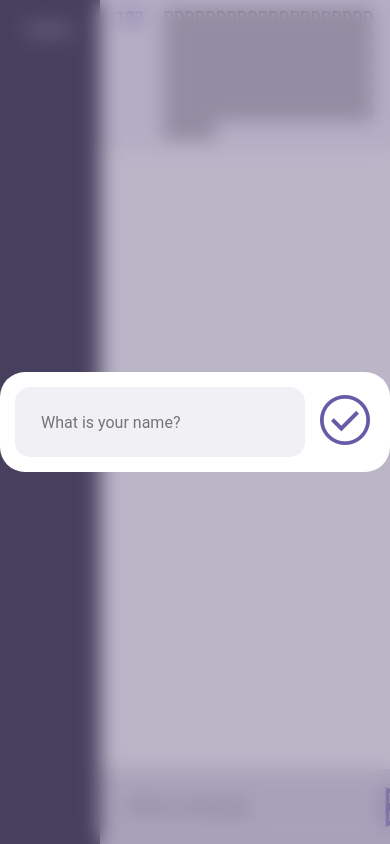
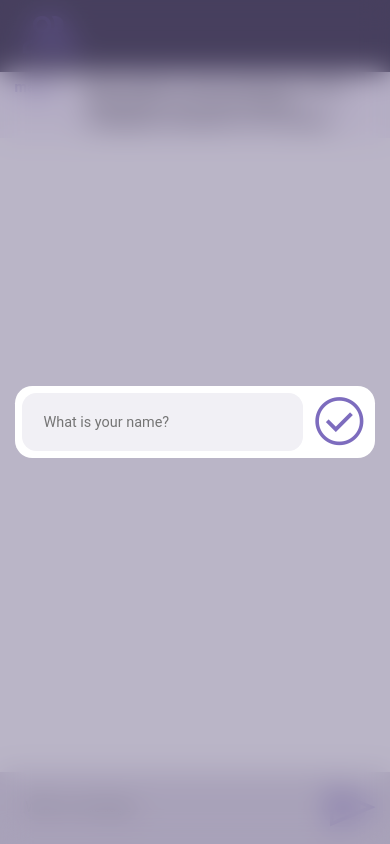
Before and after one commit to safym/hello, a website: page index.html in a window 390 px wide. Drawn offline with nearby package versions, Linux system fonts and the light colour scheme; no server answers.

Commit message:
сделала адаптацию под мобильный экран

```diff
--- a/index.html
+++ b/index.html
@@ -7,27 +7,15 @@
     href="https://fonts.googleapis.com/css2?family=Material+Symbols+Outlined:opsz,wght,FILL,GRAD@20..48,100..700,0..1,-50..200" />
   <link rel="stylesheet"
     href="https://fonts.googleapis.com/css2?family=Material+Symbols+Outlined:opsz,wght,FILL,GRAD@20..48,100..700,0..1,-50..200" />
+  <link rel="stylesheet"
+    href="https://fonts.googleapis.com/css2?family=Material+Symbols+Outlined:opsz,wght,FILL,GRAD@20..48,100..700,0..1,-50..200" />
 
   <link rel="stylesheet" href="style.css" />
-
-  <style>
-    .material-symbols-outlined {
-      font-variation-settings: "FILL" 0, "wght" 400, "GRAD" 0, "opsz" 48;
-    }
-
-    .material-symbols-outlined {
-      font-variation-settings:
-        'FILL' 0,
-        'wght' 400,
-        'GRAD' 0,
-        'opsz' 48
-    }
-  </style>
 </head>
 
 <body>
+
   <div id="loginWrapper">
-
     <form id="formLogin">
       <input id="inputLogin" autocomplete="off" placeholder="What is your name?" />
       <button id="login" type="submit">
@@ -36,9 +24,16 @@
         </span>
       </button>
     </form>
+  </div>
 
+  <div id="header">
+    <button id="buttonListUsers">
+      <span class="material-symbols-outlined">
+        group
+      </span>
+    </button>
   </div>
-  <div class="header"></div>
+
   <div id="wrapper">
     <div id="listUsers">
       <p class="labelOnline">Online:</p>
@@ -47,15 +42,14 @@
     <div id="chat">
       <ul id="messages">
         <li class="itemMessage">
-          <p class="userNameMessage">123</p>
+          <p class="userNameMessage">mayya</p>
           <p class="textMessage">
-            DDDDDDDDDDDDDDDDDDDDDDDDDDDDDDDDDDDDDDDDDDDDDDDDDDDDDDDDDDDDDDDDDDDDDDDDDDDDDDDDDDDDDDDDDDDDDDDDDDDDDDDDDDDDDDDDDDDDDDDDDDDDD
+            Всем привет в этом скромном чатике! Логиньтесь как хотите, пишите сообщения, смотрите кто в онлайне...
           </p>
         </li>
-
       </ul>
       <form id="formMessage" action="">
-        <input id="inputMessage" autocomplete="off"  placeholder="Write a message..."/>
+        <input id="inputMessage" autocomplete="off" placeholder="Write a message..." />
         <button><span class="material-symbols-outlined"> send </span></button>
       </form>
     </div>
--- a/public/index-client.js
+++ b/public/index-client.js
@@ -6,12 +6,27 @@ var loginWrapper = document.getElementById("loginWrapper");
 var formLogin = document.getElementById("formLogin");
 var inputLogin = document.getElementById("inputLogin");
 
-
 var messages = document.getElementById("messages");
 var formMessage = document.getElementById("formMessage");
 var input = document.getElementById("inputMessage");
 
+var buttonListUsers = document.getElementById("buttonListUsers");
+var listUsers = document.getElementById("listUsers");
+var chat = document.getElementById("chat");
+
 var userName;
+
+buttonListUsers.addEventListener("click", function () {
+    if (buttonListUsers.classList.contains("active") && (window.innerWidth <= 980)) {
+        buttonListUsers.classList.remove("active")
+        chat.style.display = "flex";
+        listUsers.style.display = "none";
+    } else {
+        buttonListUsers.classList.add("active")
+        chat.style.display = "none";
+        listUsers.style.display = "block";
+    }
+});
 
 formLogin.addEventListener("submit", function (e) {
     e.preventDefault();
--- a/public/style.css
+++ b/public/style.css
@@ -1,7 +1,8 @@
 :root {
   --sidebar-color: #413D51;
   --light-color: #f1f0f5;
-  --accent-color: #695aa7;
+  --accent-color: #7d6cbe;
+  --message-color2: #f6f3fb;
 
 }
 
@@ -13,12 +14,13 @@
 
 body,
 p,
-#messages,
 #connection {
   margin: 0;
 }
 
 input {
+  flex-grow: 1;
+  border: none;
   padding: 1.5rem;
 }
 
@@ -26,14 +28,31 @@ input:focus {
   outline: none;
 }
 
-.material-symbols-outlined {
-  font-variation-settings:
-    'FILL' 0,
-    'wght' 400,
-    'GRAD' 0,
-    'opsz' 48;
-  color: var(--accent-color);
-  font-size: 60px;
+button {
+  background: none;
+  border: none;
+  outline: none;
+}
+
+ul {
+  list-style: none;
+  padding: 0;
+}
+
+#header{
+  display: none;
+  width: 100vw;
+  height: 5rem;
+
+  position: fixed;
+  top: 0;
+  z-index: 1;
+
+  background-color: var(--sidebar-color);
+}
+
+#buttonListUsers {
+  margin-left: 1rem;
 }
 
 #wrapper {
@@ -44,7 +63,7 @@ input:focus {
 
 .labelOnline {
   text-align: center;
-  margin-bottom: 20px;
+  margin-bottom: 2rem;
 }
 
 #listUsers {
@@ -56,16 +75,10 @@ input:focus {
   left: 0;
   bottom: 0;
 
-  min-width: 100px;
   width: 20%;
   height: 100vh;
 
-  padding: 20px;
-}
-
-#connection {
-  list-style: none;
-  padding: 0;
+  padding: 1.5rem;
 }
 
 .itemUser {
@@ -73,7 +86,7 @@ input:focus {
   align-items: center;
   flex-direction: row;
 
-  margin-bottom: 10px;
+  margin-bottom: 1rem;
 }
 
 .iconUser {
@@ -84,17 +97,17 @@ input:focus {
   background-color: var(--light-color);
   color: var(--sidebar-color);
   border-radius: 50%;
-  font-size: 30px;
+  font-size: 1.5rem;
 
   margin-top: 0;
   margin-bottom: 0;
-  margin-right: 20px;
+  margin-right: 1rem;
   margin-left: 0;
 
-  min-width: 50px;
-  min-height: 50px;
-  width: 50px;
-  height: 50px;
+  min-width: 3.5rem;
+  min-height: 3.5rem;
+  width: 3.5rem;
+  height: 3.5rem;
 }
 
 .labelUser {
@@ -115,16 +128,15 @@ input:focus {
 
   padding: 0.25rem;
   background: rgba(61, 40, 104, 0.15);
-  backdrop-filter: blur(10px);
+  backdrop-filter: blur(1rem);
 
   position: fixed;
   bottom: 0;
   width: 83%;
+  height: 5rem;
 }
 
 #inputMessage {
-  flex-grow: 1;
-  border: none;
   background: none;
 }
 
@@ -132,16 +144,14 @@ input:focus {
   display: flex;
   align-items: center;
   justify-content: center;
-
-  background: none;
-  border: none;
-  outline: none;
   color: var(--light-color);
 }
 
 #messages {
-  list-style-type: none;
-  padding: 0;
+  margin-top: 0;
+  margin-bottom: 5rem;
+  margin-left: 0;
+  margin-right: 0;
 }
 
 #messages>li {
@@ -149,7 +159,7 @@ input:focus {
 }
 
 #messages>li:nth-child(odd) {
-  background: #f6f3fb;
+  background: var(--message-color2);
 }
 
 .itemMessage {
@@ -158,13 +168,13 @@ input:focus {
 }
 
 .userNameMessage {
-  margin-right: 20px;
+  margin-right: 2rem;
   font-weight: bolder;
   color: var(--accent-color);
 }
 
 .textMessage {
-  word-break: break-all;
+  word-wrap: break-word;
 }
 
 /* login */
@@ -178,28 +188,26 @@ input:focus {
   height: 100vh;
 
   position: fixed;
-  z-index: 1;
+  z-index: 2;
   background: rgba(82, 68, 114, 0.397);
-  backdrop-filter: blur(10px);
+  backdrop-filter: blur(1rem);
 }
 
 #formLogin {
   display: flex;
   justify-content: center;
-  border-radius: 25px;
+  border-radius: 1.2rem;
 
-  width: 400px;
-  height: 100px;
+  width: 25rem;
+  height: 5rem;
 
-  padding: 15px;
+  padding: 0.5rem;
   background-color: white;
 }
 
 #inputLogin {
-  flex-grow: 1;
-  border-radius: 15px;
-  resize: none;
-  border: 2px solid var(--light-color);
+  border-radius: 1rem;
+  width: 15rem;
   background-color: var(--light-color);
 }
 
@@ -207,5 +215,38 @@ input:focus {
   border: 0;
   background: none;
   padding: 0;
-  margin-left: 10px;
+  margin-left: 0.5rem;
 }
+
+/* portrait smartphones */
+@media screen and (max-width:980px){
+  #listUsers {
+    display: NONE;
+  }
+  #formMessage {
+    width: 100vw;
+  }
+  * {
+    font-size: 3.7vw;
+  }
+  #header{
+    display: flex;
+  }
+  #messages{
+    padding-top: 5rem;
+  }
+  #listUsers{
+    margin-top: 4.5rem;
+    width: 100vw;
+  }
+}
+
+.material-symbols-outlined {
+  font-variation-settings:
+    'FILL' 0,
+    'wght' 400,
+    'GRAD' 0,
+    'opsz' 48;
+  color: var(--accent-color);
+  font-size: 4rem;
+}
```
